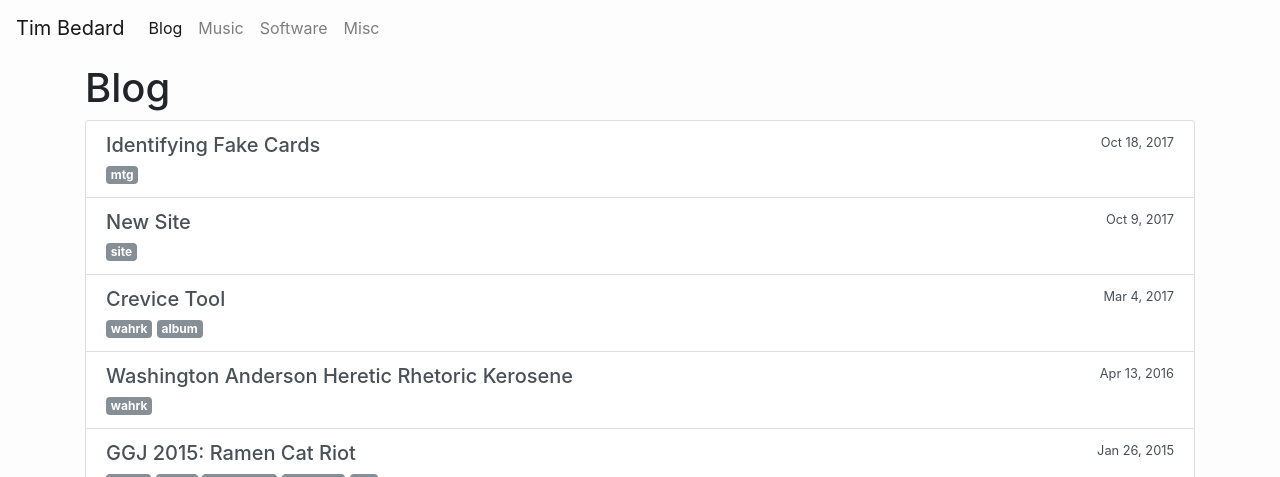
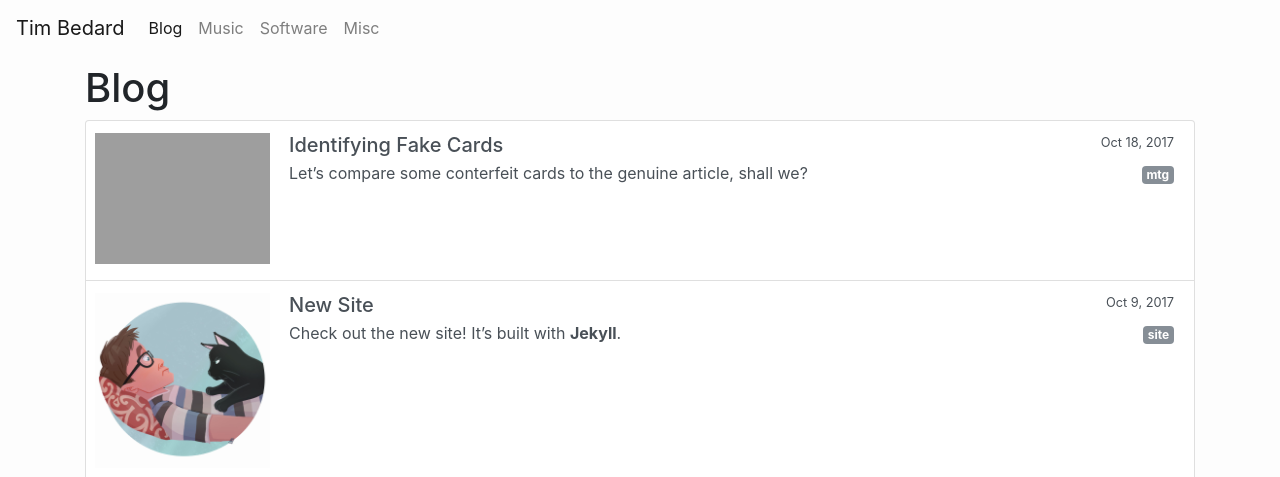
Before and after one commit to qbedard/timbedard.github.io, a Jekyll site: the page built from blog.md, in a window 1280 px wide. Shown: the top 477 px of the page. Built offline with Jekyll 4.4.1, drawn with Linux system fonts in a browser that asks for light colours; nearby versions of some CDN libraries; some of the changed text lies outside the part shown; grey boxes are pictures that could not be loaded.

Commit message:
blog post list looks way better

```diff
--- a/_includes/post-item.html
+++ b/_includes/post-item.html
@@ -1,29 +1,32 @@
-<a href="{{ post.url | absolute_url }}" class="list-group-item list-group-item-action flex-column align-items-start">
+<a href="{{ post.url | absolute_url }}" class="list-group-item list-group-item-action flex-column align-items-start" id="{{ post.slug }}">
   <div class="row">
-  {% comment %}
+
+    <div class="col-sm pl-1 pr-1 pb-1">
       {% if post.img %}
-      <div class="col-sm">
-        <img src="{{ post.img | replace: '..', site.url }}" class="img-fluid w-25" />
-      </div>
+        <img src="{{ post.img | replace: '..', site.url }}" class="img-fluid" />
       {% else %}
         {% if post.youtube %}
-        <div class="col-sm">
-          <img src="{% include youtube-thumb-url.html vid=post.youtube %}" class="card-img-top" />
-        </div>
+          <img src="{% include youtube-thumb-url.html vid=post.youtube %}" />
         {% endif %}
       {% endif %}
-    {% endcomment %}
+    </div>
 
-    <div class="col-sm">
+    <div class="col-sm-10">
       <div class="d-flex w-100 justify-content-between">
         <h5 class="mb-1">{{ post.title }}</h5>
         <small>{{  post.date | date: "%b %-d, %Y" }}</small>
       </div>
-      {% comment %} <p class="mb-1">{{ post.excerpt }}</p> {% endcomment %}
+      <div class="d-flex w-100 justify-content-between">
+        <div>
+          {{ post.excerpt | markdownify }}
+        </div>
+        <div class="text-right">
           {% if post.category %}<span class="badge badge-secondary">{{ post.category }}</span> {% endif %}
           {% if post.tags %}
             {% for tag in post.tags %}<span class="badge badge-secondary">{{ tag }}</span> {% endfor %}
           {% endif %}
         </div>
       </div>
+    </div>
+  </div>
 </a>
--- a/_posts/2017-10-09-new-site.md
+++ b/_posts/2017-10-09-new-site.md
@@ -2,6 +2,7 @@
 layout: post
 title: New Site
 category: site
+img: "../img/portait.jpg"
+excerpt: Check out the new site! It's built with **Jekyll**.
 ---
-
 Check out the new site! It's built with [Jekyll](https://jekyllrb.com/). Keeping it minimal to start. We'll see where it goes.
```
Also changed, not shown: _posts/2015-01-26-ramen-cat-riot.md (+3 -1 lines), _posts/2016-04-13-heretic.md (+1 -1 lines), _posts/2017-03-04-crevice-tool.md (+2 -1 lines). Lines whose indentation alone changed are shown as unchanged.
